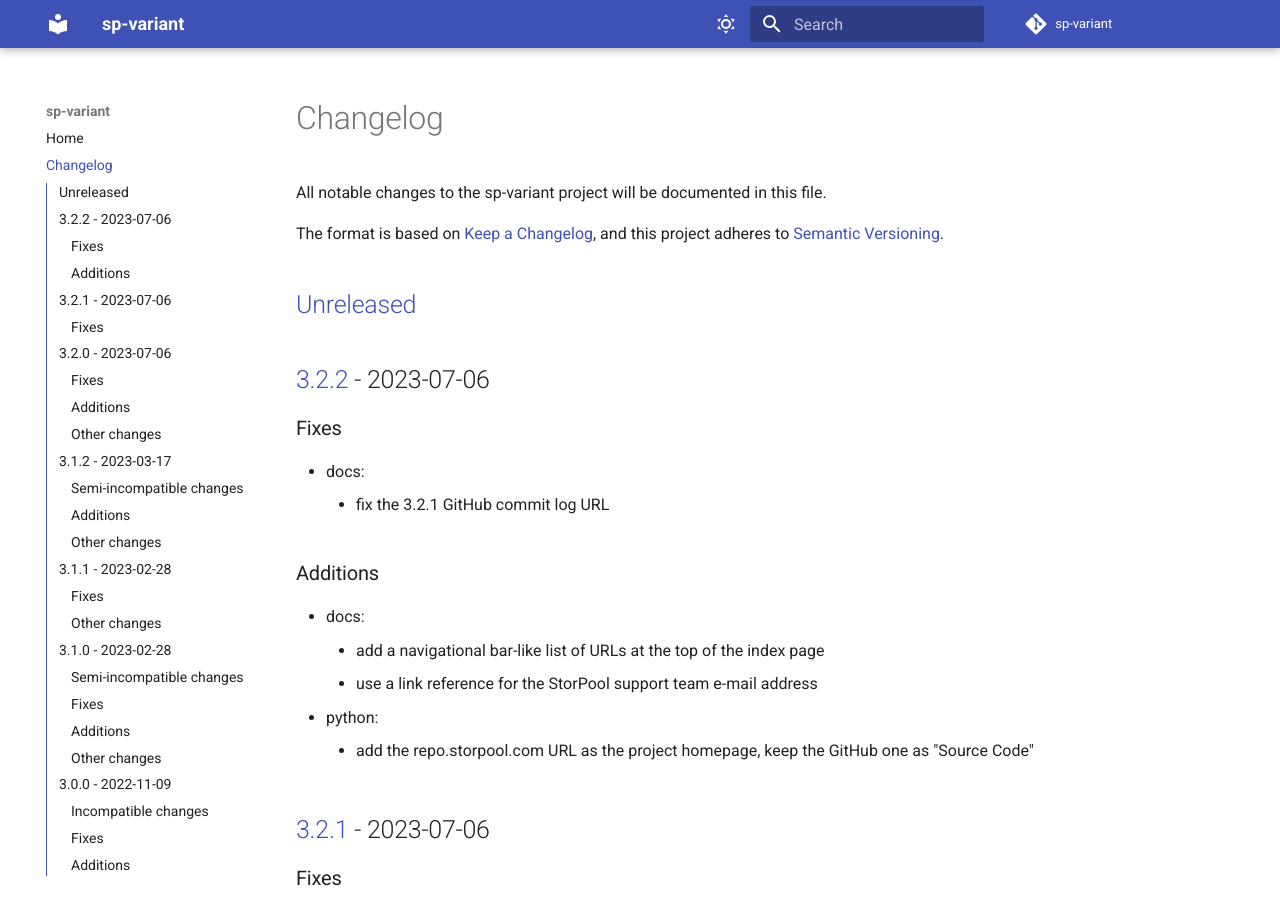
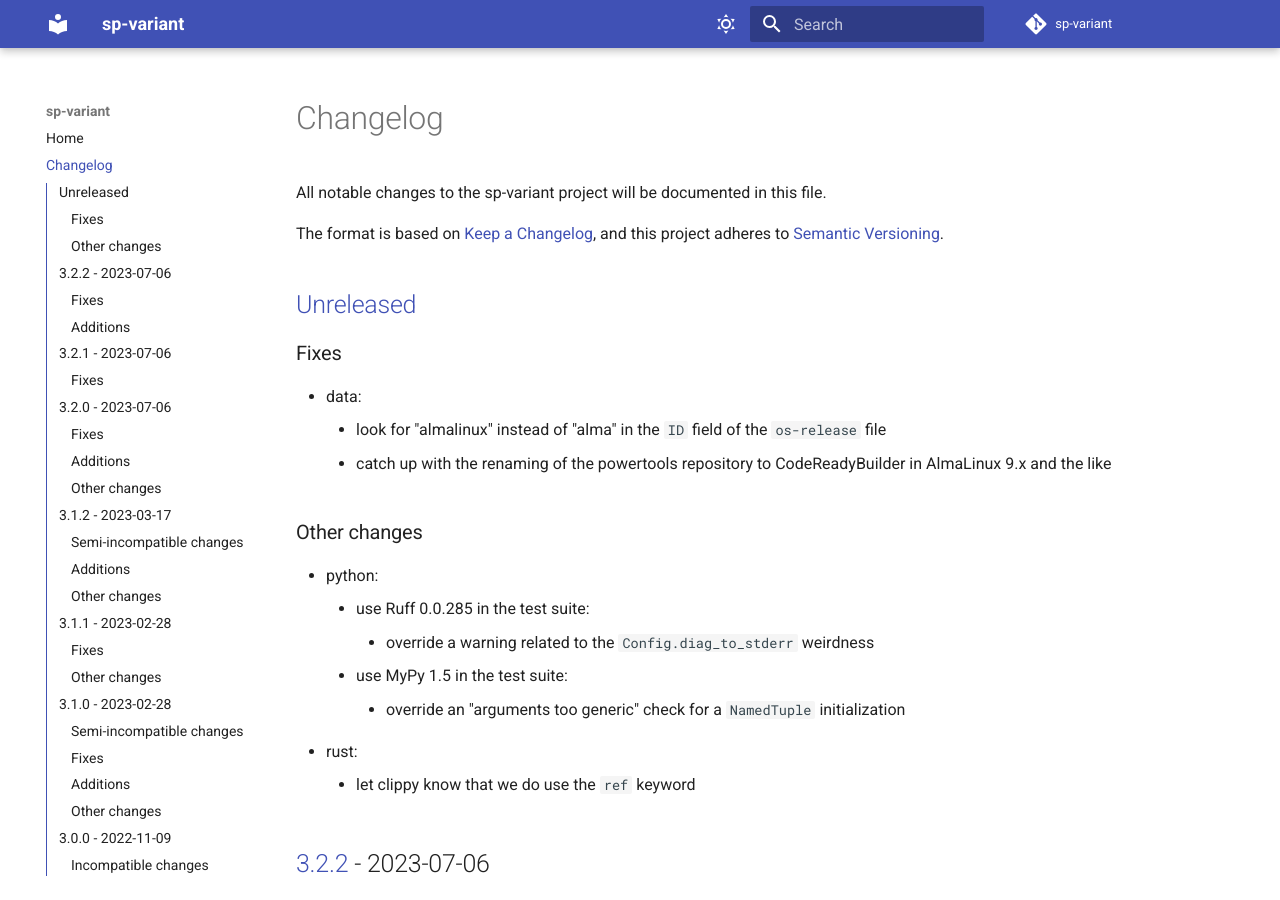
Before and after one commit to storpool/sp-variant, an MkDocs documentation site: the page built from docs/changes.md, in a window 1280 px wide and 900 px high. Built offline with MkDocs 1.6.1 and Material for MkDocs 9.7.7, drawn with Linux system fonts in a browser that asks for light colours; comment, search, counter and statistics services are not loaded.

Commit message:
Update the changelog file
Change-Id: Ic4f4689be1461f2f3205b2b8b62e65dabd9ff952

```diff
--- a/docs/changes.md
+++ b/docs/changes.md
@@ -11,6 +11,23 @@ The format is based on [Keep a Changelog](https://keepachangelog.com/en/1.1.0/),
 and this project adheres to [Semantic Versioning](https://semver.org/spec/v2.0.0.html).
 
 ## [Unreleased]
+
+### Fixes
+
+- data:
+    - look for "almalinux" instead of "alma" in the `ID` field of the `os-release` file
+    - catch up with the renaming of the powertools repository to CodeReadyBuilder in
+      AlmaLinux 9.x and the like
+
+### Other changes
+
+- python:
+    - use Ruff 0.0.285 in the test suite:
+        - override a warning related to the `Config.diag_to_stderr` weirdness
+    - use MyPy 1.5 in the test suite:
+        - override an "arguments too generic" check for a `NamedTuple` initialization
+- rust:
+    - let clippy know that we do use the `ref` keyword
 
 ## [3.2.2] - 2023-07-06
 
```
